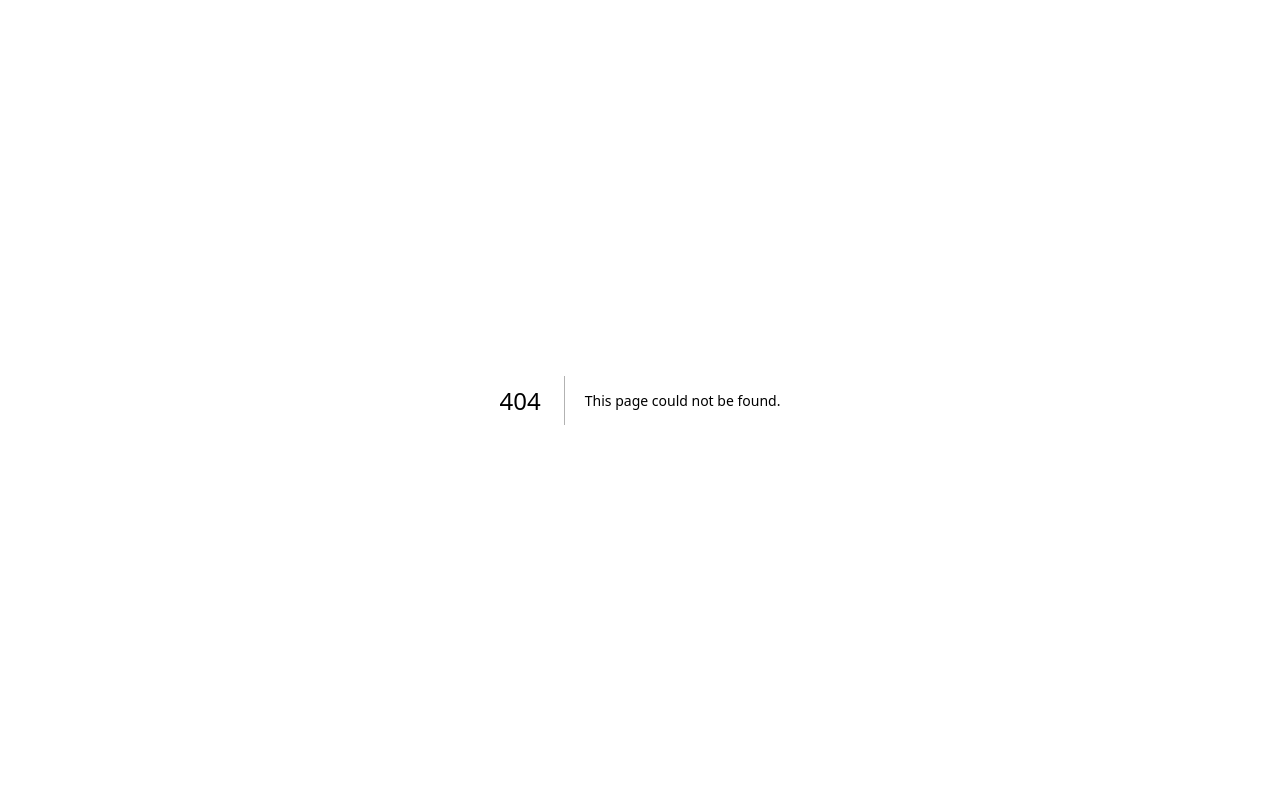
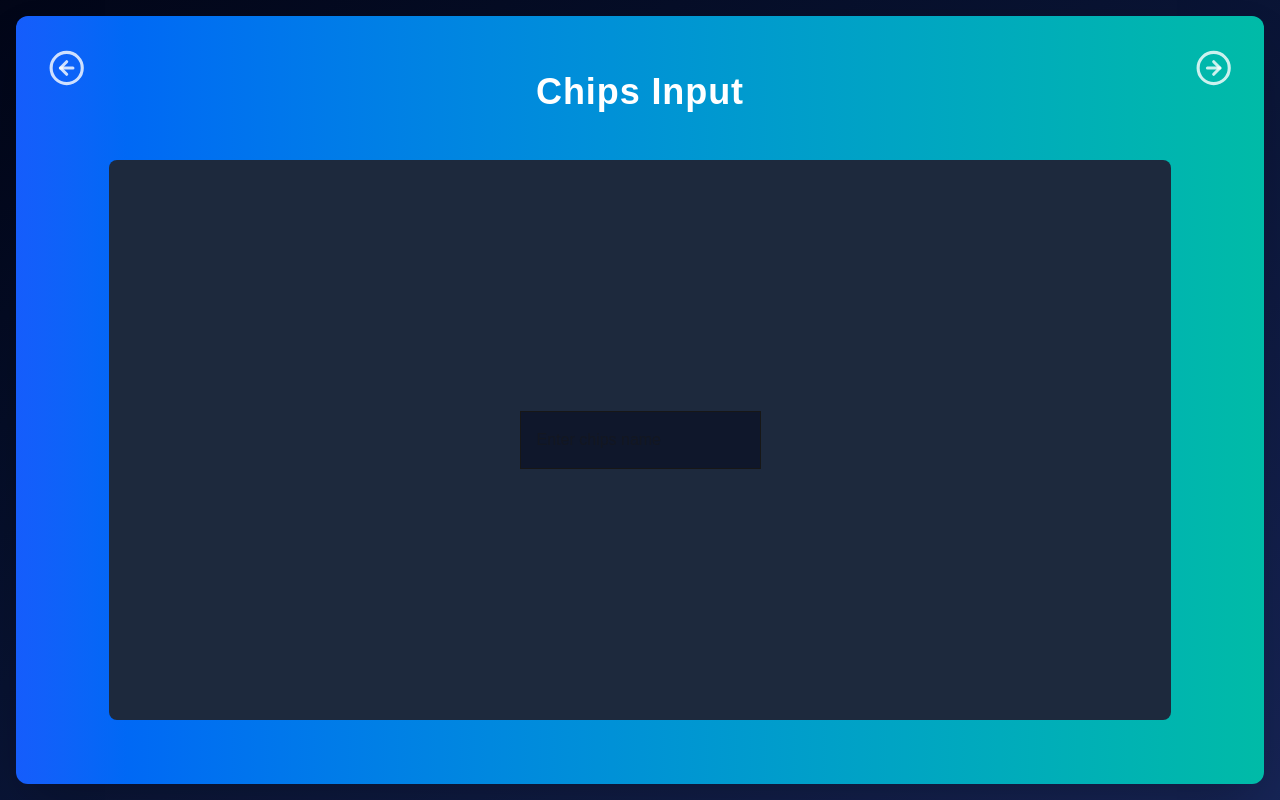
Before and after one commit to abhishekrathour07/Frontend-Interview, a Next.js app: page /question9 in a window 1280 px wide. Before the commit this address had no page. Built offline with nearby package versions, Linux system fonts and the light colour scheme.

Commit message:
add chips question

```diff
--- /dev/null
+++ b/app/question9/page.tsx
@@ -0,0 +1,12 @@
+import Question9 from '@/components/Question9'
+import Template from '@/Template/Template'
+import React from 'react'
+
+const page = () => {
+  return (
+    <Template Heading='Chips Input' solution={<Question9/>} nextQuestion='question10'/>
+
+  )
+}
+
+export default page
--- a/components/Question3.tsx
+++ b/components/Question3.tsx
@@ -16,7 +16,7 @@ const Question3 = () => {
     fetchData()
   }, [])
 
-  const pageCount = 9;
+  const pageCount = Math.ceil(recipes.length/6);
   const totalItems = recipes.length;
   const itemsPerPage = Math.ceil(totalItems / pageCount);
   const start = (currentPage - 1) * itemsPerPage;
--- /dev/null
+++ b/components/Question9.tsx
@@ -0,0 +1,38 @@
+"use client"
+import { X } from 'lucide-react';
+import React, { useState } from 'react'
+
+const Question9 = () => {
+    const [value, setValue] = useState<string>("")
+    const [chips, setChips] = useState<string[]>([])
+
+    const handleAddChips = () => {
+        if (value) {
+            setChips((prev) => [...prev, value])
+            setValue("")
+        }
+
+    }
+    const handleRemove = (index: number) => {
+        setChips(prev => prev.filter((_, id: number) => id !== index))
+    }
+
+    return (
+        <div className='bg-slate-800 h-[70vh] rounded-lg flex justify-center flex-col items-center gap-4 p-4'>
+            <input type="text" placeholder='Enter chips name' className='p-4 bg-slate-900 border outline-none' value={value} onChange={(e) => setValue(e.target.value)} onKeyDown={(e) => e.key === "Enter" ? handleAddChips() : ""} />
+
+            {chips.length > 0 && (
+                <div className='grid grid-cols-5 w-full mt-4'>
+                    {chips.map((chip: string, index: number) => (
+                        <div key={index} className='bg-slate-600 rounded-full flex items-center justify-between  text-white px-4 py-2 m-2'>
+                            <p>{chip}</p>
+                            <X className='text-md text-red-700 cursor-pointer' onClick={() => handleRemove(index)} />
+                        </div>
+                    ))}
+                </div>
+            )}
+        </div>
+    )
+}
+
+export default Question9;
```
